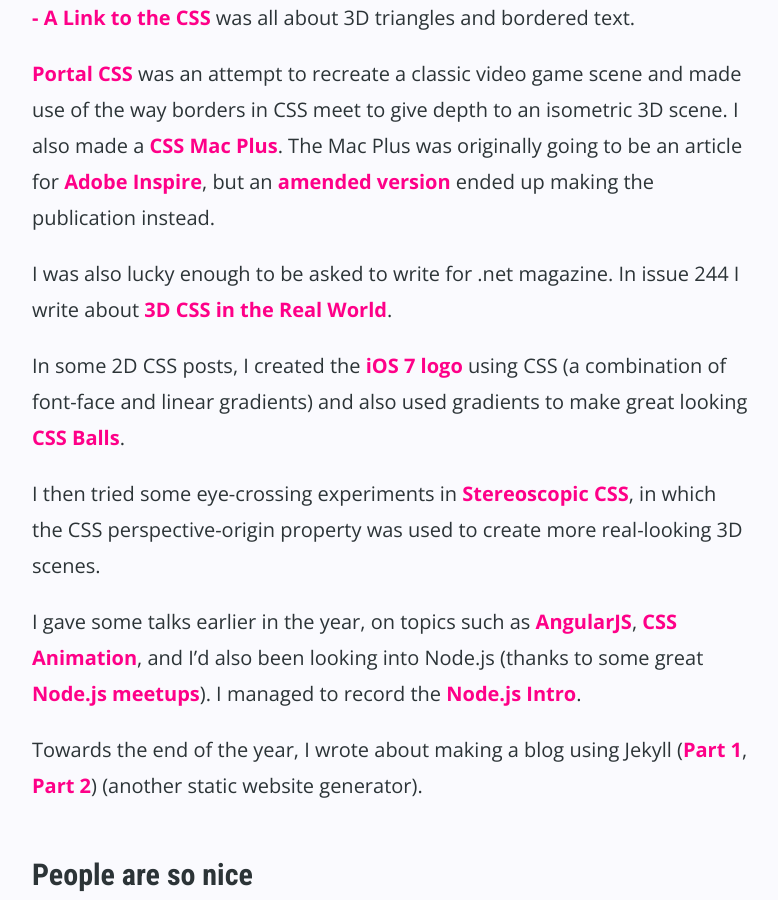
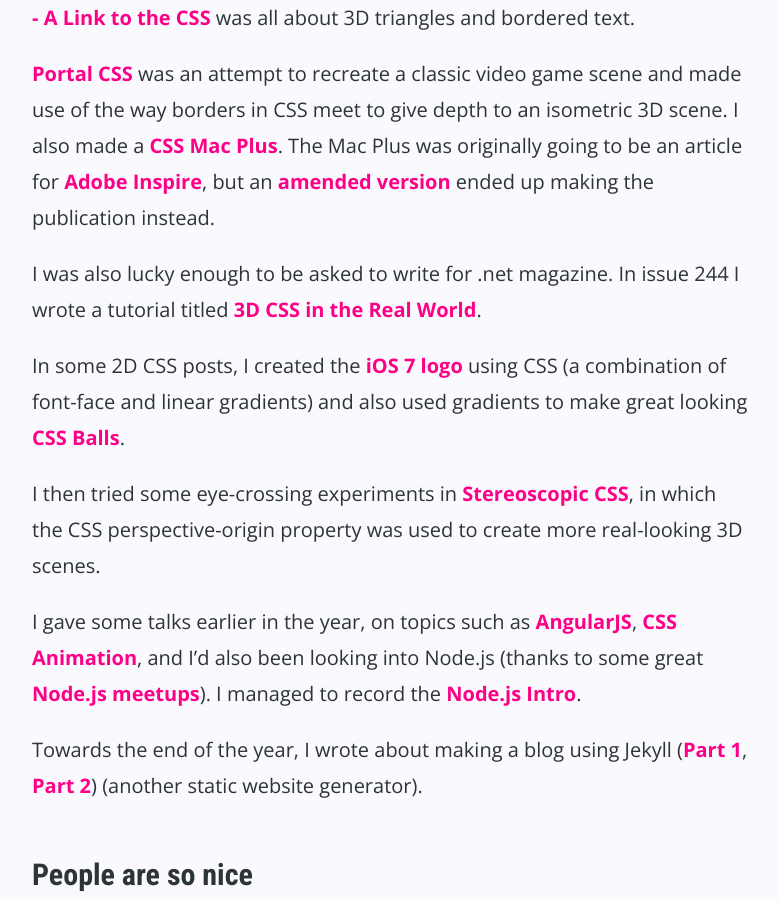
Before and after one commit to donovanh/donovanh.github.com, a Jekyll site: the page built from _posts/2013-12-31-2013.markdown, in a window 1280 px wide and 900 px high, scrolled down 1137 px. Shown: the whole window, without its empty margins (248-1026 px from the left). Built offline with Jekyll 4.4.1, drawn with Linux system fonts in a browser that asks for light colours; nearby versions of some CDN libraries.

Commit message:
2013 wrap-up post

```diff
--- a/_posts/2013-12-31-2013.markdown
+++ b/_posts/2013-12-31-2013.markdown
@@ -22,7 +22,7 @@ This got me thinking about other ways CSS could be used to create interesting 3D
 
 [Portal CSS](/blog/portal/) was an attempt to recreate a classic video game scene and made use of the way borders in CSS meet to give depth to an isometric 3D scene. I also made a [CSS Mac Plus](/blog/macplus/). The Mac Plus was originally going to be an article for [Adobe Inspire](http://www.adobe.com/inspire.html), but an [amended version](http://www.adobe.com/inspire/2013/11/3d-css.html) ended up making the publication instead.
 
-I was also lucky enough to be asked to write for .net magazine. In issue 244 I write about [3D CSS in the Real World](http://hop.ie/cube/).
+I was also lucky enough to be asked to write for .net magazine. In issue 244 I wrote a tutorial titled [3D CSS in the Real World](http://hop.ie/cube/).
 
 In some 2D CSS posts, I created the [iOS 7 logo](/blog/seven/) using CSS (a combination of font-face and linear gradients) and also used gradients to make great looking [CSS Balls](/blog/balls/).
 
```
